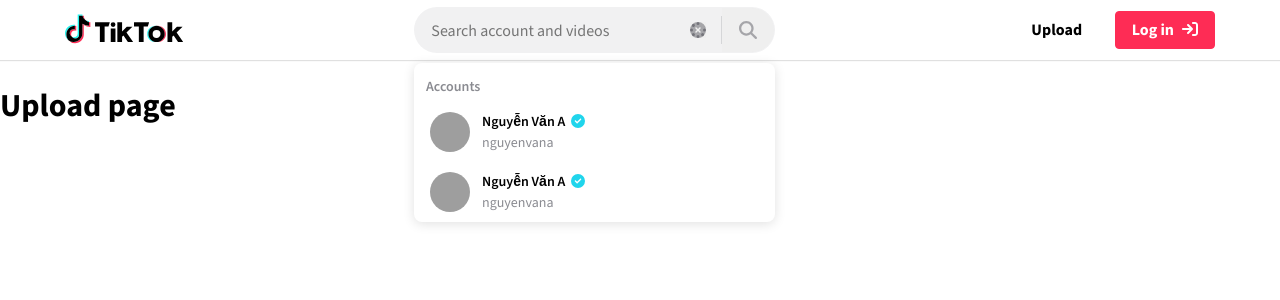
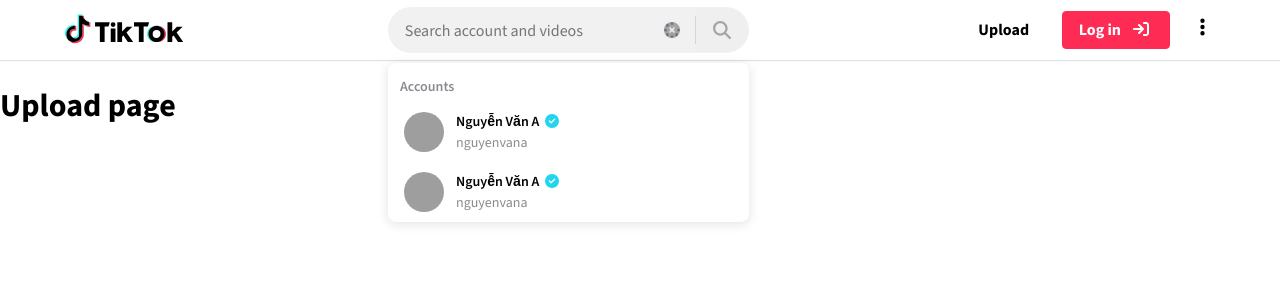
Before and after one commit to BaoVStorm/Tiktok-UI, a React (Create React App) app: page /upload in a window 1280 px wide. Shown: the top 300 px of the page. Built offline with nearby package versions, Linux system fonts and the light colour scheme; grey boxes are pictures that could not be loaded.

Commit message:
add more-btn of header

```diff
--- a/src/components/Button/Button.module.scss
+++ b/src/components/Button/Button.module.scss
@@ -79,3 +79,9 @@
 .title + .icon {
     margin-left: 8px;
 }
+
+.icon {
+    display: inline-block;
+    width: 24px;
+    text-align: center;
+}
--- a/src/components/GlobalStyle/GlobalStyles.scss
+++ b/src/components/GlobalStyle/GlobalStyles.scss
@@ -38,6 +38,10 @@
 [tabindex] {
     outline: none;
     border: none;
+
+    font-family: 'Source Sans 3', sans-serif;
+    font-optical-sizing: auto;
+    font-style: normal;
 }
 
 a[href] {
--- a/src/components/Layouts/components/Header/Header.module.scss
+++ b/src/components/Layouts/components/Header/Header.module.scss
@@ -107,3 +107,11 @@
         background-color: rgba(22, 24, 35, 0.06);
     }
 }
+
+.more-btn {
+    font-size: 2rem;
+    margin-left: 20px;
+    padding: 5px 10px;
+    background-color: transparent;
+    cursor: pointer;
+}
--- a/src/components/Layouts/components/Header/index.js
+++ b/src/components/Layouts/components/Header/index.js
@@ -2,17 +2,43 @@
 import classNames from 'classnames/bind';
 import { FontAwesomeIcon } from '@fortawesome/react-fontawesome';
 // icon fontawesome
-import { faCircleXmark, faSpinner, faMagnifyingGlass, faSignIn } from '@fortawesome/free-solid-svg-icons';
+import {
+    faCircleXmark,
+    faSpinner,
+    faMagnifyingGlass,
+    faSignIn,
+    faEllipsisVertical,
+    faEarthAsia,
+    faCircleQuestion,
+    faKeyboard,
+} from '@fortawesome/free-solid-svg-icons';
 import Tippy from '@tippyjs/react/headless';
 import 'tippy.js/dist/tippy.css';
 
 import Button from '~/components/Button';
 import { Wrapper as PopperWrapper } from '~/components/Popper';
+import Menu from '~/components/Popper/Menu';
 import styles from './Header.module.scss';
 import { logo } from '~/assets/images/index';
 import AccountItem from '~/components/AccountItem';
 
 const cx = classNames.bind(styles);
+
+const MENU_ITEMS = [
+    {
+        icon: <FontAwesomeIcon icon={faEarthAsia} />,
+        title: 'English',
+    },
+    {
+        icon: <FontAwesomeIcon icon={faCircleQuestion} />,
+        title: 'Feedback and help',
+        to: '/feedback',
+    },
+    {
+        icon: <FontAwesomeIcon icon={faKeyboard} />,
+        title: 'Keyboard shortcuts',
+    },
+];
 
 function Header() {
     const [searchResult, setSearchResult] = useState([1, 2, 3]);
@@ -49,12 +75,6 @@
 
                             <FontAwesomeIcon className={cx('loading')} icon={faSpinner} />
 
-                            {/* <Tippy content="Tìm kiếm" placement="right">
-                                <button className={cx('search-btn')}>
-                                    <FontAwesomeIcon icon={faMagnifyingGlass} />
-                                </button>
-                            </Tippy> */}
-
                             <button className={cx('search-btn')}>
                                 <FontAwesomeIcon icon={faMagnifyingGlass} />
                             </button>
@@ -67,6 +87,12 @@
                     <Button typeButton="primary" iconRight={<FontAwesomeIcon icon={faSignIn} />}>
                         Log in
                     </Button>
+
+                    <Menu items={MENU_ITEMS}>
+                        <button className={cx('more-btn')}>
+                            <FontAwesomeIcon icon={faEllipsisVertical} />
+                        </button>
+                    </Menu>
                 </div>
             </div>
         </header>
--- /dev/null
+++ b/src/components/Popper/Menu/Menu.module.scss
@@ -0,0 +1,28 @@
+// Menu wrapper
+.menu-list {
+    width: 224px;
+
+    // menu items
+    .menu-item {
+        margin-left: 0px;
+    }
+}
+
+.menu-popper {
+    padding-bottom: 8px;
+}
+
+// menu items
+.menu-item {
+    width: 100%;
+    margin-left: 0px;
+    justify-content: flex-start;
+    border-radius: 0;
+    font-weight: 600;
+    color: var(--text-color);
+    padding: 11px 16px;
+
+    &:hover {
+        background-color: rgba(22, 24, 35, 0.03);
+    }
+}
--- /dev/null
+++ b/src/components/Popper/Menu/MenuItem.js
@@ -0,0 +1,16 @@
+import classNames from 'classnames/bind';
+
+import Button from '~/components/Button';
+import styles from './Menu.module.scss';
+
+const cx = classNames.bind(styles);
+
+function MenuItem({ data }) {
+    return (
+        <Button className={cx('menu-item')} iconLeft={data.icon} to={data.to}>
+            {data.title}
+        </Button>
+    );
+}
+
+export default MenuItem;
--- /dev/null
+++ b/src/components/Popper/Menu/index.js
@@ -0,0 +1,32 @@
+import Tippy from '@tippyjs/react/headless';
+import classNames from 'classnames/bind';
+
+import MenuItem from './MenuItem';
+import { Wrapper as PopperWrapper } from '~/components/Popper';
+import styles from './Menu.module.scss';
+
+const cx = classNames.bind(styles);
+
+function Menu({ children, items = [] }) {
+    const renderItems = () => {
+        return items.map((item, index) => <MenuItem key={index} data={item} />);
+    };
+
+    return (
+        <Tippy
+            placement="bottom-end"
+            interactive={true} // Cho phép tương tác được
+            delay={[0, 500]}
+            render={(attrs) => (
+                // mặc định giúp hiển thị danh sách
+                <div className={cx('menu-list')} tabIndex={-1} {...attrs}>
+                    <PopperWrapper className={cx('menu-popper')}>{renderItems()}</PopperWrapper>
+                </div>
+            )}
+        >
+            {children}
+        </Tippy>
+    );
+}
+
+export default Menu;
--- a/src/components/Popper/Wrapper.js
+++ b/src/components/Popper/Wrapper.js
@@ -3,8 +3,8 @@
 
 const cx = classnames.bind(styles);
 
-function Wrapper({ children }) {
-    return <div className={cx('wrapper')}>{children}</div>;
+function Wrapper({ children, className }) {
+    return <div className={cx('wrapper', className)}>{children}</div>;
 }
 
 export default Wrapper;
```
